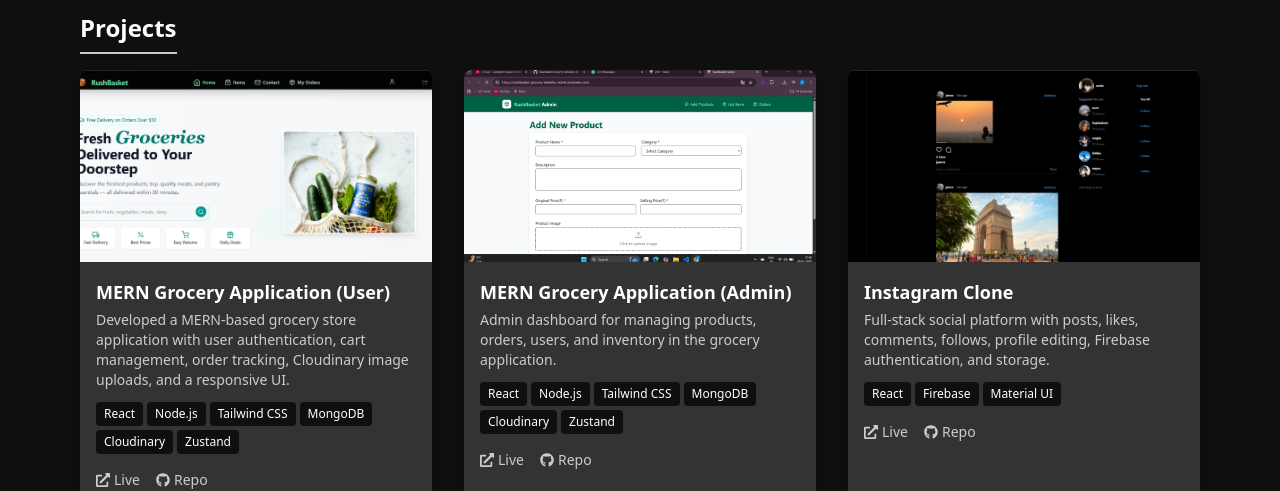
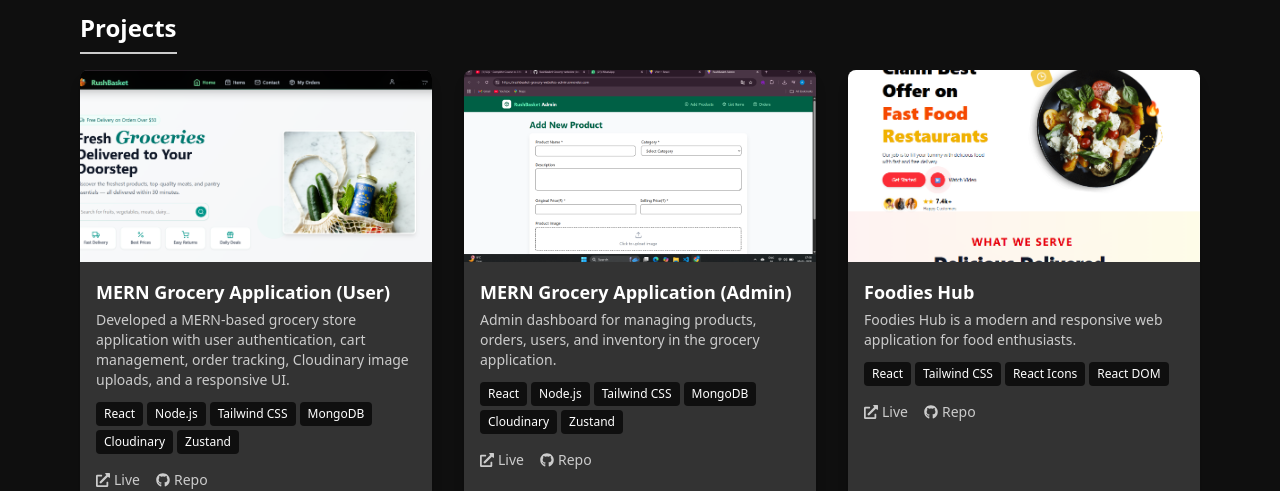
Before and after one commit to amitku26/amits-portfolio, a React (Vite) app: page /projects in a window 1280 px wide. Shown: the part 133-624 px from the top of the page. Built offline with nearby package versions, Linux system fonts and the light colour scheme.

Commit message:
prjct added

```diff
--- a/src/pages/Projects.jsx
+++ b/src/pages/Projects.jsx
@@ -110,6 +110,14 @@ const projects = [
     img: "/images/admin.png",
   },
   {
+    title: "Foodies Hub",
+    desc: "Foodies Hub is a modern and responsive web application for food enthusiasts.",
+    tech: ["React", "Tailwind CSS", "React Icons", "React DOM"],
+    live: "https://foodies-hub-cyan.vercel.app/",
+    repo: "https://github.com/amitku26/FoodiesHub",
+    img: "/images/foodies.png",
+  },
+  {
     title: "Instagram Clone",
     desc: "Full-stack social platform with posts, likes, comments, follows, profile editing, Firebase authentication, and storage.",
     tech: ["React", "Firebase", "Material UI"],
@@ -123,7 +131,7 @@ const projects = [
     tech: ["React", "Tailwind CSS", "TypeScript", "YouTube API"],
     live: "https://youtubeclonees.netlify.app/",
     repo: "https://github.com/amitku26/amityoutube",
-    img: "/images/youtube-2.png",
+    img: "/images/youtube (2).png",
   },
 ];
 
```
